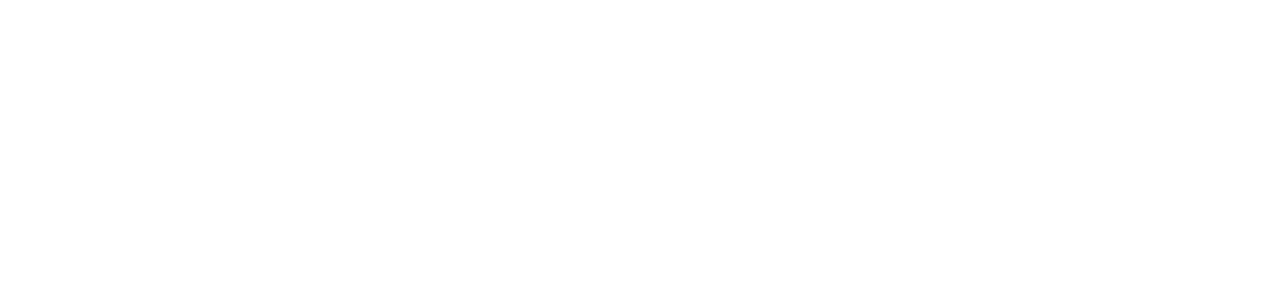
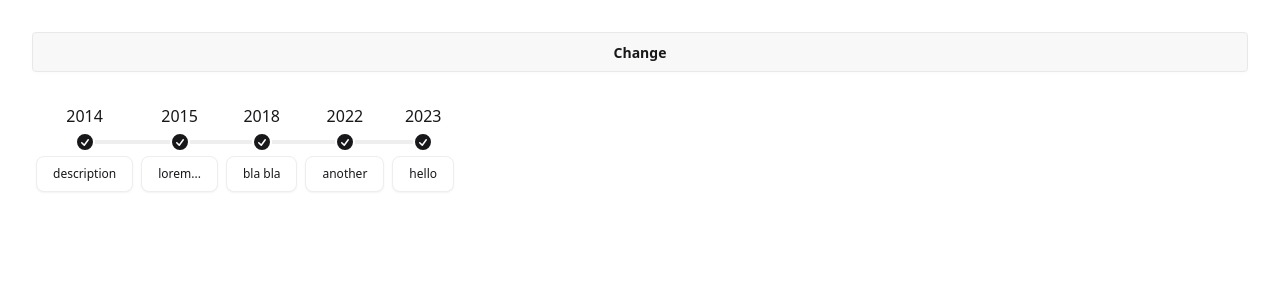
Before and after one commit to L3me05/angular-demo-1, an Angular app: page / in a window 1280 px wide. Shown: the top 300 px of the page. Built offline with nearby package versions, Linux system fonts and the light colour scheme.

Commit message:
01. TimeLine Component

```diff
--- a/src/app/app.ts
+++ b/src/app/app.ts
@@ -1,14 +1,19 @@
 import {CommonModule} from '@angular/common';
 import {Component} from '@angular/core';
+import {Timeline} from './shared/components/timeline';
 
 
 @Component({
   selector: 'app-root',
   standalone: true,
-  imports: [CommonModule],
+  imports: [CommonModule, Timeline],
   template: `
+    <div class="flex flex-col p-8 gap-4">
 
+      <button class="btn" (click)="vertical=!vertical">Change</button>
 
+      <app-timeline [items]="timeline" [vertical]="vertical"/>
+    </div>
 
 
 
@@ -25,7 +30,15 @@
 
 
 export class App {
+timeline: {start: string, end: string}[] = [
+  { start: '2014', end: 'description' },
+  { start: '2015', end: 'lorem...' },
+  { start: '2018', end: 'bla bla' },
+  { start: '2022', end: 'another' },
+  { start: '2023', end: 'hello' },
+];
 
+vertical= false;
 
 
 
--- /dev/null
+++ b/src/app/shared/components/timeline.ts
@@ -0,0 +1,55 @@
+import {ChangeDetectionStrategy, Component, Input} from '@angular/core';
+import {NgClass} from '@angular/common';
+
+@Component({
+  selector: 'app-timeline',
+  changeDetection: ChangeDetectionStrategy.OnPush,
+  imports: [
+    NgClass
+  ],
+  template: `
+
+
+    <ul
+      class="timeline"
+      [ngClass]="{'timeline-vertical': vertical}"
+    >
+
+      @for (item of items; track $index; let first = $first; let last = $last) {
+        <li>
+          @if (!first) { <hr />}
+          <div class="timeline-start">{{ item.start }}</div>
+          <div class="timeline-middle">
+            <svg
+              xmlns="http://www.w3.org/2000/svg"
+              viewBox="0 0 20 20"
+              fill="currentColor"
+              class="h-5 w-5"
+            >
+              <path
+                fill-rule="evenodd"
+                d="M10 18a8 8 0 100-16 8 8 0 000 16zm3.857-9.809a.75.75 0 00-1.214-.882l-3.483 4.79-1.88-1.88a.75.75 0 10-1.06 1.061l2.5 2.5a.75.75 0 001.137-.089l4-5.5z"
+                clip-rule="evenodd"
+              />
+            </svg>
+          </div>
+          <div class="timeline-end timeline-box">{{item.end}}</div>
+          @if (!last) { <hr />}
+        </li>
+      }
+
+    </ul>
+
+    {{render()}}
+  `,
+  styles: ``
+})
+export class Timeline {
+  @Input () items: {start: string, end: string}[] = [];
+  @Input () vertical= false;
+
+  render() {
+    console.log('render');
+  }
+
+}
```
